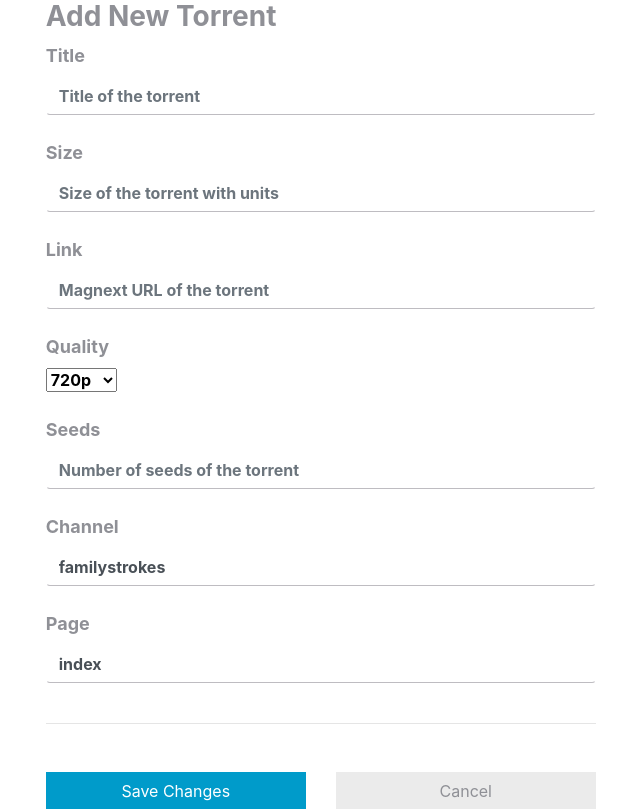
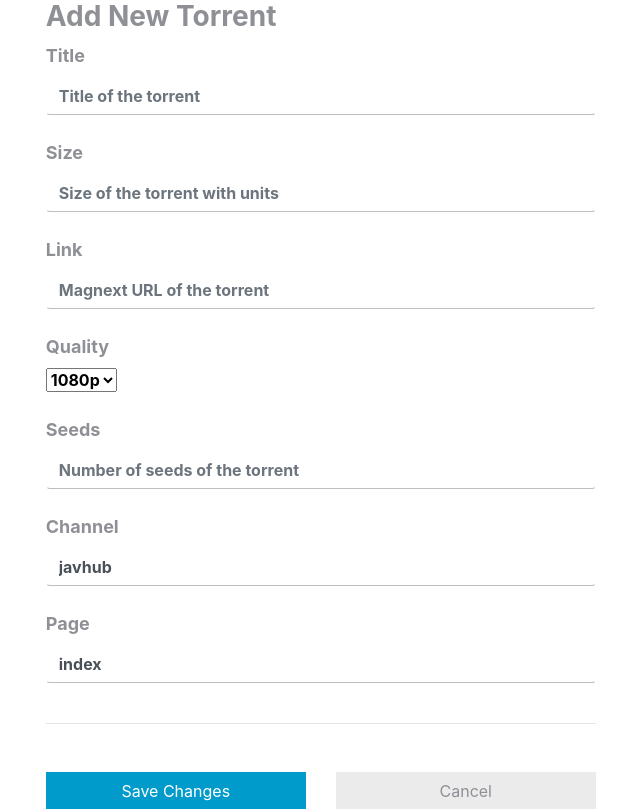
Before and after one commit to hirusha-adi/GifGang-Data, a Flask app: page / in a window 1280 px wide. Shown: the part 134-943 px from the top of the page, without its empty margins (308-948 px from the left). Run offline with Flask 2, Linux system fonts and the light colour scheme; some libraries are stand-ins or nearby versions.

Commit message:
Update settings.html

```diff
--- a/templates/settings.html
+++ b/templates/settings.html
@@ -42,8 +42,8 @@
                         <label for=TorrentQuality>Quality</label>
                         <br>
                         <select name="TorrentQuality" id="TorrentQuality">
-                            <option value="1">1080p</option>
-                            <option value="2" selected>720p</option>
+                            <option value="1" selected>1080p</option>
+                            <option value="2">720p</option>
                             <option value="3">480p</option>
                         </select>
                         <br>
@@ -55,8 +55,8 @@
                         <br>
 
                         <label for=TorrentChannel>Channel</label>
-                        <input type="text" class="form-control" id="TorrentChannel" name="TorrentChannel"
-                            value="familystrokes" placeholder="creator/channel of the torrent">
+                        <input type="text" class="form-control" id="TorrentChannel" name="TorrentChannel" value="javhub"
+                            placeholder="creator/channel of the torrent">
                         <br>
 
                         <label for=TorrentPage>Page</label>
```
